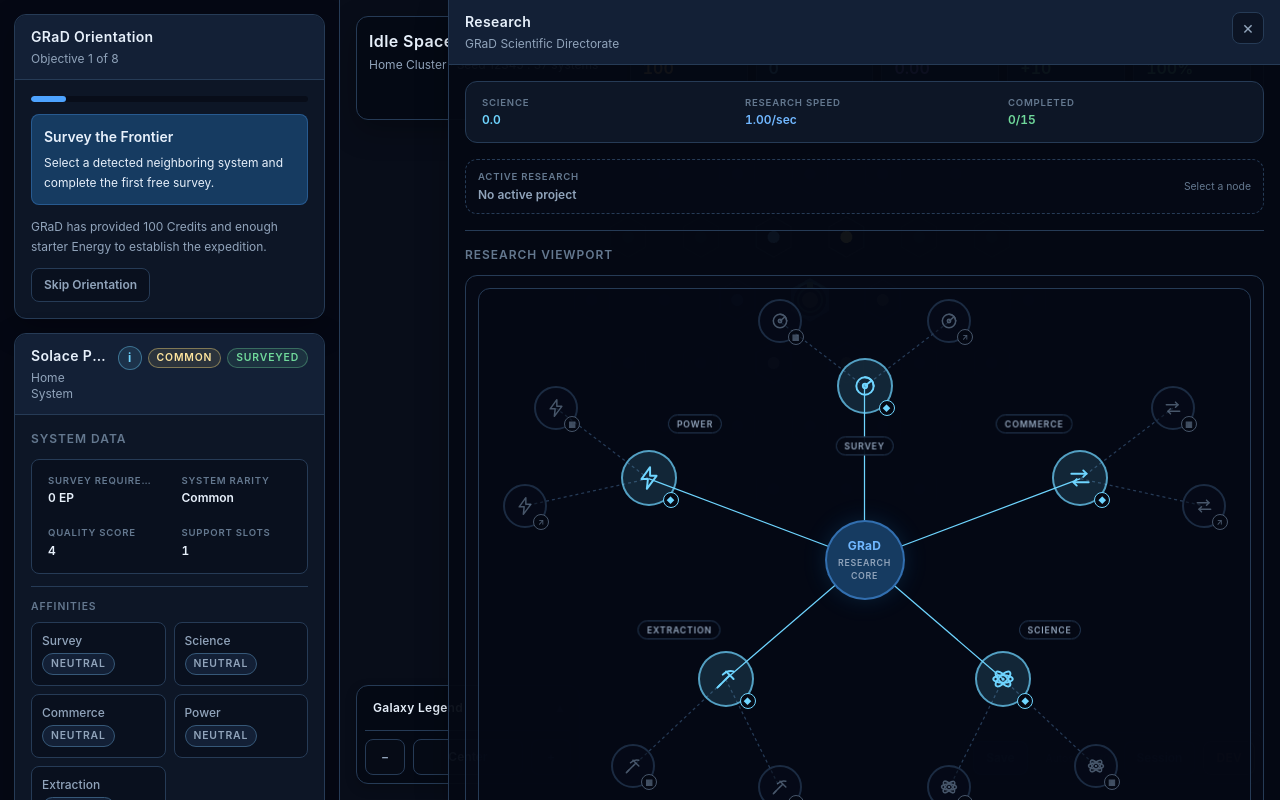
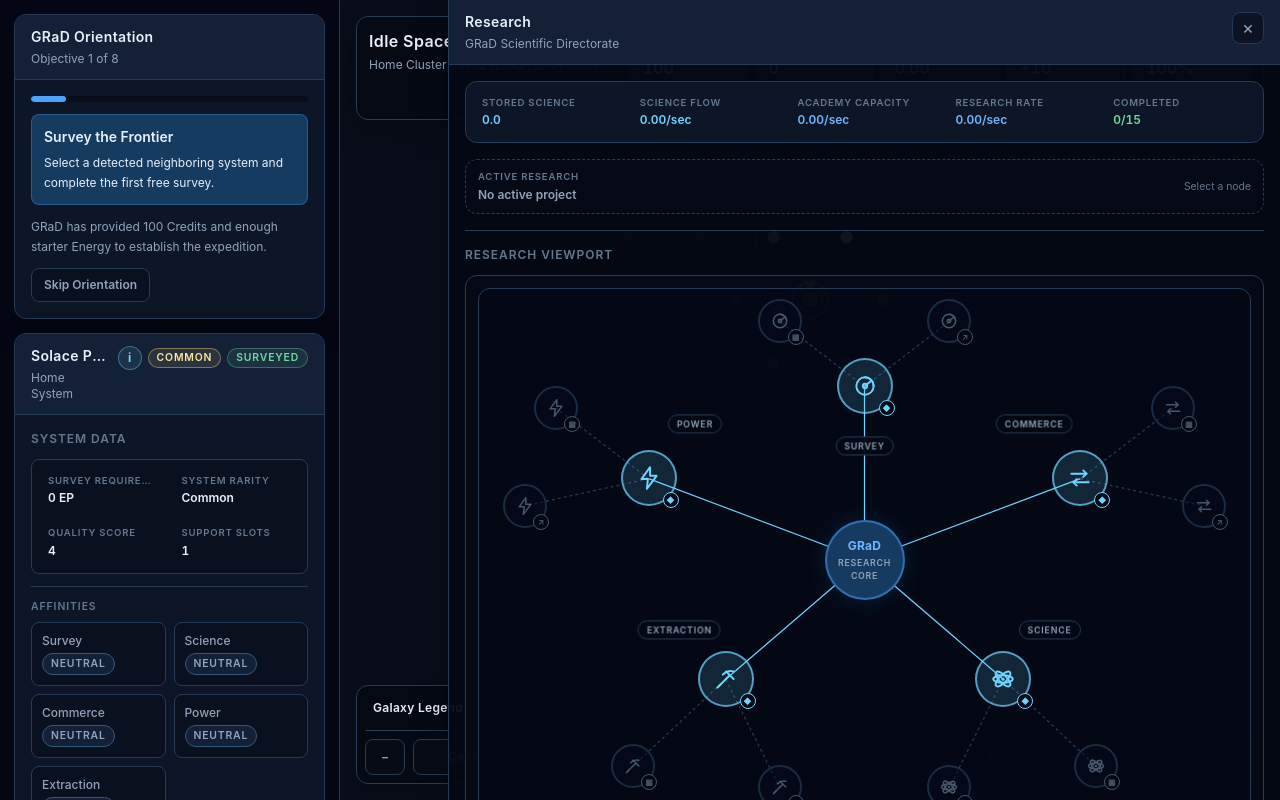
Before and after one commit to michael-speer87/idle-space-exploration, a React (Vite) app: page / in a window 1280 px wide. Both pictures are taken after a click on the button "Research". Built offline with nearby package versions, Linux system fonts and the light colour scheme.

Commit message:
feat: wire research academy science routing

```diff
--- a/src/App.tsx
+++ b/src/App.tsx
@@ -565,9 +565,19 @@ function GameScreen() {
             >
               <ResearchPanel
                 research={gameState.research}
-                startableProjectIds={startableResearchProjectIds}
+                startableProjectIds={
+                  startableResearchProjectIds
+                }
                 science={gameState.resources.science}
-                researchSpeedPerSecond={rates.researchSpeedPerSecond}
+                sciencePerSecond={
+                  rates.sciencePerSecond
+                }
+                researchCapacityPerSecond={
+                  rates.researchCapacityPerSecond
+                }
+                researchSpeedPerSecond={
+                  rates.researchSpeedPerSecond
+                }
                 onStartResearch={handleStartResearch}
               />
             </MissionWorkspace>
--- a/src/components/ResearchPanel.tsx
+++ b/src/components/ResearchPanel.tsx
@@ -14,14 +14,19 @@ type ResearchPanelProps = {
   research: ResearchState;
   startableProjectIds: ResearchProjectId[];
   science: number;
+  sciencePerSecond: number;
+  researchCapacityPerSecond: number;
   researchSpeedPerSecond: number;
-  onStartResearch: (projectId: ResearchProjectId) => void;
+  onStartResearch:
+  (projectId: ResearchProjectId) => void;
 };
 
 export function ResearchPanel({
   research,
   startableProjectIds,
   science,
+  sciencePerSecond,
+  researchCapacityPerSecond,
   researchSpeedPerSecond,
   onStartResearch,
 }: ResearchPanelProps) {
@@ -73,10 +78,16 @@ export function ResearchPanel({
 
   const activeResearchEtaLabel =
     activeResearchSecondsRemaining !== null
-      ? formatDuration(activeResearchSecondsRemaining)
-      : researchSpeedPerSecond <= 0 && activeProject !== null
-        ? "Research paused"
-        : "No active research";
+      ? formatDuration(
+        activeResearchSecondsRemaining,
+      )
+      : activeProject === null
+        ? "No active research"
+        : researchCapacityPerSecond <= 0
+          ? "Paused: No Research Academy"
+          : sciencePerSecond <= 0
+            ? "Paused: No fresh Science"
+            : "Research paused";
 
   const completedProjectCount =
     RESEARCH_WEB_PROJECT_IDS.filter(
@@ -88,9 +99,19 @@ export function ResearchPanel({
     <div className="grid gap-4">
       <ResearchStatusSummary
         science={science}
-        researchSpeedPerSecond={researchSpeedPerSecond}
-        completedProjectCount={completedProjectCount}
-        totalProjectCount={RESEARCH_WEB_PROJECT_IDS.length}
+        sciencePerSecond={sciencePerSecond}
+        researchCapacityPerSecond={
+          researchCapacityPerSecond
+        }
+        researchSpeedPerSecond={
+          researchSpeedPerSecond
+        }
+        completedProjectCount={
+          completedProjectCount
+        }
+        totalProjectCount={
+          RESEARCH_WEB_PROJECT_IDS.length
+        }
       />
 
       <ActiveResearchStrip
@@ -129,6 +150,8 @@ export function ResearchPanel({
 
 type ResearchStatusSummaryProps = {
   science: number;
+  sciencePerSecond: number;
+  researchCapacityPerSecond: number;
   researchSpeedPerSecond: number;
   completedProjectCount: number;
   totalProjectCount: number;
@@ -136,6 +159,8 @@ type ResearchStatusSummaryProps = {
 
 function ResearchStatusSummary({
   science,
+  sciencePerSecond,
+  researchCapacityPerSecond,
   researchSpeedPerSecond,
   completedProjectCount,
   totalProjectCount,
@@ -143,19 +168,32 @@ function ResearchStatusSummary({
   return (
     <div
       className="
-        grid grid-cols-3 gap-2
+        grid grid-cols-2 gap-2
         rounded-panel border border-ise-border
         bg-ise-surface p-2
+        md:grid-cols-5
       "
     >
       <ResearchMetric
-        label="Science"
+        label="Stored Science"
         value={science.toFixed(1)}
         valueClassName="text-ise-science"
       />
 
       <ResearchMetric
-        label="Research Speed"
+        label="Science Flow"
+        value={`${sciencePerSecond.toFixed(2)}/sec`}
+        valueClassName="text-ise-science"
+      />
+
+      <ResearchMetric
+        label="Academy Capacity"
+        value={`${researchCapacityPerSecond.toFixed(2)}/sec`}
+        valueClassName="text-ise-accent-hover"
+      />
+
+      <ResearchMetric
+        label="Research Rate"
         value={`${researchSpeedPerSecond.toFixed(2)}/sec`}
         valueClassName="text-ise-accent-hover"
       />
--- a/src/components/ResourceBar.tsx
+++ b/src/components/ResourceBar.tsx
@@ -34,7 +34,7 @@ export function ResourceBar({
       <ResourceCard
         label="Science"
         value={formatResource(science)}
-        detail={`+${formatRate(rates.sciencePerSecond)}/sec`}
+        detail={`${formatRate(rates.sciencePerSecond)}/sec generated`}
         accentClass="text-ise-science"
       />
 
--- a/src/game/systems/outpostSystem.ts
+++ b/src/game/systems/outpostSystem.ts
@@ -14,6 +14,7 @@ export const CLAIMABLE_PRIMARY_OUTPOST_IDS: readonly PrimaryOutpostId[] = [
   "science_station",
   "power_relay",
   "extraction_rig",
+  "research_academy",
 ];
 
 export type OutpostClaimOption = {
--- a/src/game/systems/rateSystem.ts
+++ b/src/game/systems/rateSystem.ts
@@ -41,7 +41,6 @@ const AFFINITY_MULTIPLIERS = {
 } as const;
 
 const MINIMUM_PRODUCTION_EFFICIENCY = 0.1;
-const BASE_RESEARCH_SPEED_PER_SECOND = 1;
 
 export function calculateProductionEfficiency(
   energyProduced: number,
@@ -174,10 +173,21 @@ export function calculateRates(state: GameState): CalculatedRates {
   const creditsPerSecond =
     materialFlow.creditsEarned;
 
-  const researchSpeedPerSecond = Math.max(
-    BASE_RESEARCH_SPEED_PER_SECOND,
-    sciencePerSecond,
-  );
+  const activeProjectId =
+    state.research.activeProjectId;
+
+  const hasActiveResearch =
+    activeProjectId !== null &&
+    state.research.projectsById[activeProjectId]
+      ?.isCompleted === false;
+
+  const researchSpeedPerSecond =
+    hasActiveResearch
+      ? Math.min(
+        sciencePerSecond,
+        researchCapacityPerSecond,
+        )
+      : 0;
 
   return {
     epPerSecond,
--- a/src/game/systems/researchSystem.ts
+++ b/src/game/systems/researchSystem.ts
@@ -119,27 +119,31 @@ export function startResearch(
     };
 }
 
-export function advanceActiveResearch(
+export function applyResearchProgress(
   state: GameState,
-    seconds: number,
-    researchSpeedPerSecond = state.research.speedPerSecond,
+  researchProgressAdded: number,
 ): GameState {
-    const activeProjectId = state.research.activeProjectId;
+  const activeProjectId =
+    state.research.activeProjectId;
 
   if (activeProjectId === null) {
     return state;
   }
 
-    if (seconds <= 0) {
-        return state;
-    }
+  const projectState =
+    state.research.projectsById[activeProjectId];
 
-    const projectState = state.research.projectsById[activeProjectId];
-    const projectDefinition = RESEARCH_PROJECTS[activeProjectId];
+  const projectDefinition =
+    RESEARCH_PROJECTS[activeProjectId];
 
-    if (!projectState || !projectDefinition || projectState.isCompleted) {
+  if (
+    !projectState ||
+    !projectDefinition ||
+    projectState.isCompleted
+  ) {
     return {
       ...state,
+
       research: {
         ...state.research,
         activeProjectId: null,
@@ -147,40 +151,38 @@ export function advanceActiveResearch(
     };
   }
 
-    const remainingScienceNeeded =
-        projectDefinition.scienceCost - projectState.progress;
-
-    if (remainingScienceNeeded <= 0) {
-        return completeResearchProject(state, activeProjectId);
-    }
-
-    const maxScienceToSpend = researchSpeedPerSecond * seconds;
-
-    const scienceSpent = Math.min(
-        state.resources.science,
-        maxScienceToSpend,
-        remainingScienceNeeded,
-    );
-
-    if (scienceSpent <= 0) {
+  if (researchProgressAdded <= 0) {
     return state;
   }
 
-    const nextProgress = projectState.progress + scienceSpent;
+  const remainingResearch =
+    projectDefinition.scienceCost -
+    projectState.progress;
 
-    if (nextProgress < projectDefinition.scienceCost) {
-        return {
+  if (remainingResearch <= 0) {
+    return completeResearchProject(
+      state,
+      activeProjectId,
+    );
+  }
+
+  const appliedProgress = Math.min(
+    researchProgressAdded,
+    remainingResearch,
+  );
+
+  const nextProgress =
+    projectState.progress + appliedProgress;
+
+  const nextState: GameState = {
     ...state,
-
-            resources: {
-                ...state.resources,
-                science: state.resources.science - scienceSpent,
-            },
 
     research: {
       ...state.research,
+
       projectsById: {
         ...state.research.projectsById,
+
         [activeProjectId]: {
           ...projectState,
           progress: nextProgress,
@@ -188,28 +190,16 @@ export function advanceActiveResearch(
       },
     },
   };
+
+  if (
+    nextProgress <
+    projectDefinition.scienceCost
+  ) {
+    return nextState;
   }
 
   return completeResearchProject(
-        {
-            ...state,
-
-            resources: {
-                ...state.resources,
-                science: state.resources.science - scienceSpent,
-            },
-
-            research: {
-                ...state.research,
-                projectsById: {
-                    ...state.research.projectsById,
-                    [activeProjectId]: {
-                        ...projectState,
-                        progress: projectDefinition.scienceCost,
-                    },
-                },
-            },
-        },
+    nextState,
     activeProjectId,
   );
 }
--- a/src/game/systems/timeSystem.ts
+++ b/src/game/systems/timeSystem.ts
@@ -1,8 +1,10 @@
 import type { GameState } from "../types";
 import { advanceActiveSurvey } from "./explorationSystem";
 import { calculateRates } from "./rateSystem";
-import { advanceActiveResearch } from "./researchSystem";
+import { applyResearchProgress } from "./researchSystem";
 import { calculateMaterialFlow } from "./materialEconomySystem";
+import { RESEARCH_PROJECTS } from "../config/research";
+import { calculateResearchFlow } from "./researchFlowSystem";
 
 export function advanceGameTime(
   state: GameState,
@@ -14,23 +16,96 @@ export function advanceGameTime(
 
   const rates = calculateRates(state);
 
-    let nextState = addResourceProduction(state, seconds, rates);
+  const researchFlow = getResearchFlowForTick(
+    state,
+    rates,
+    seconds,
+  );
 
-    nextState = advanceActiveResearch(
+  let nextState = addResourceProduction(state, seconds, rates, researchFlow.scienceAddedToStorage);
+
+  nextState = applyResearchProgress(
+    nextState,
+    researchFlow.researchProgressAdded,
+  );
+
+  nextState = advanceActiveSurvey(
     nextState,
     seconds,
-        rates.researchSpeedPerSecond,
-    )
-
-    nextState = advanceActiveSurvey(nextState, seconds);
+  );
 
   return nextState;
+}
+
+function getResearchFlowForTick(
+  state: GameState,
+  rates: ReturnType<typeof calculateRates>,
+  seconds: number,
+) {
+  const activeProjectId =
+    state.research.activeProjectId;
+
+  if (activeProjectId === null) {
+    return calculateResearchFlow({
+      freshSciencePerSecond:
+        rates.sciencePerSecond,
+
+      researchCapacityPerSecond:
+        rates.researchCapacityPerSecond,
+
+      seconds,
+      hasActiveResearch: false,
+      remainingResearch: 0,
+    });
+  }
+
+  const projectState =
+    state.research.projectsById[activeProjectId];
+
+  const projectDefinition =
+    RESEARCH_PROJECTS[activeProjectId];
+
+  if (
+    !projectState ||
+    !projectDefinition ||
+    projectState.isCompleted
+  ) {
+    return calculateResearchFlow({
+      freshSciencePerSecond:
+        rates.sciencePerSecond,
+
+      researchCapacityPerSecond:
+        rates.researchCapacityPerSecond,
+
+      seconds,
+      hasActiveResearch: false,
+      remainingResearch: 0,
+    });
+  }
+
+  return calculateResearchFlow({
+    freshSciencePerSecond:
+      rates.sciencePerSecond,
+
+    researchCapacityPerSecond:
+      rates.researchCapacityPerSecond,
+
+    seconds,
+    hasActiveResearch: true,
+
+    remainingResearch: Math.max(
+      0,
+      projectDefinition.scienceCost -
+        projectState.progress,
+    ),
+  });
 }
 
 function addResourceProduction(
   state: GameState,
   seconds: number,
   rates: ReturnType<typeof calculateRates>,
+  scienceAddedToStorage: number,
 ): GameState {
   const materialFlow = calculateMaterialFlow({
     storedMaterials: state.resources.materials,
@@ -52,7 +127,7 @@ function addResourceProduction(
 
   if (
     materialFlow.creditsEarned <= 0 &&
-    rates.sciencePerSecond <= 0 &&
+    scienceAddedToStorage <= 0 &&
     materialFlow.materialsProduced <= 0 &&
     materialFlow.materialsSold <= 0
   ) {
@@ -71,7 +146,7 @@ function addResourceProduction(
 
       science:
         state.resources.science +
-        rates.sciencePerSecond * seconds,
+        scienceAddedToStorage,
 
       materials:
         materialFlow.nextMaterials,
```
Also changed, not shown: 1 other file (tests, documents, lock files or other folders). Lines whose indentation alone changed are shown as unchanged.
